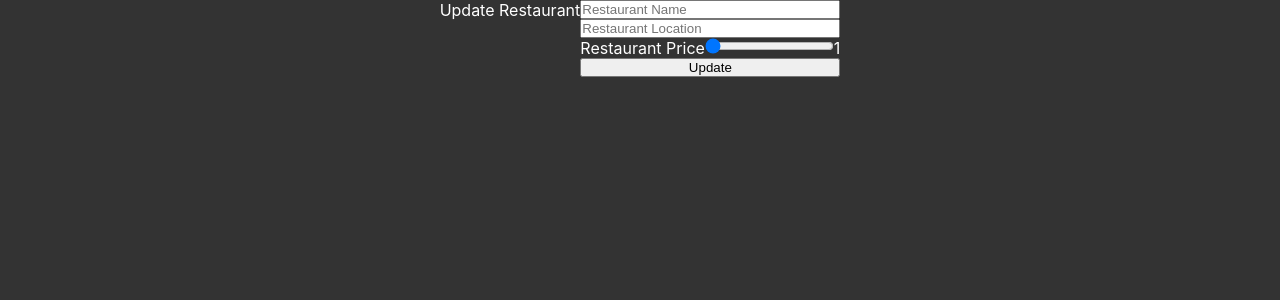
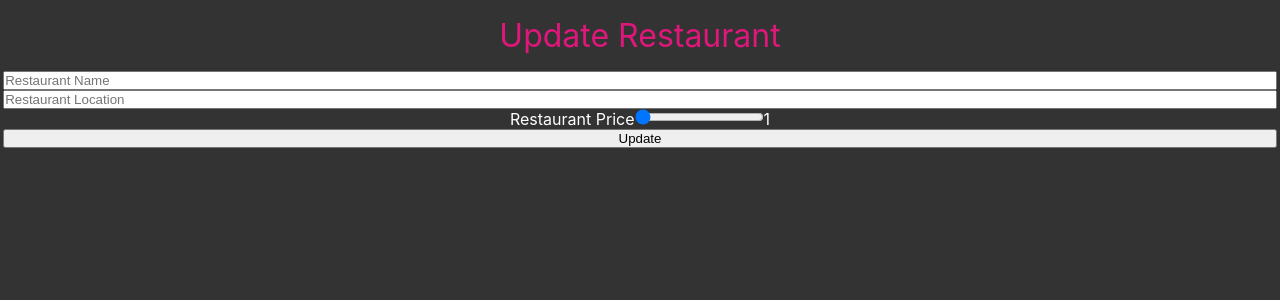
Before and after one commit to turkaytunc/pelp, a React (Create React App) app in the folder frontend/: page /restaurant/1/update in a window 1280 px wide. Shown: the top 300 px of the page. Built offline with nearby package versions, Linux system fonts and the light colour scheme.

Commit message:
add: update screen styles

```diff
--- a/frontend/src/routes/update/UpdateScreen.tsx
+++ b/frontend/src/routes/update/UpdateScreen.tsx
@@ -1,13 +1,12 @@
 import './update-screen.scss';
-import { useParams } from 'react-router-dom';
 import { UpdateRestaurant } from 'src/components';
 
 const UpdateScreen = (): React.ReactElement => {
   return (
-    <>
-      Update Restaurant
+    <div className="update-screen">
+      <header>Update Restaurant</header>
       <UpdateRestaurant />
-    </>
+    </div>
   );
 };
 
--- a/frontend/src/routes/update/update-screen.scss
+++ b/frontend/src/routes/update/update-screen.scss
@@ -0,0 +1,15 @@
+@use '/src/scss';
+
+.update-screen {
+  display: flex;
+  flex-direction: column;
+  margin: 1rem 0.2rem;
+  width: 100%;
+  align-items: stretch;
+
+  header {
+    color: scss.$header-color;
+    font-size: 2rem;
+    margin-bottom: 1rem;
+  }
+}
```
